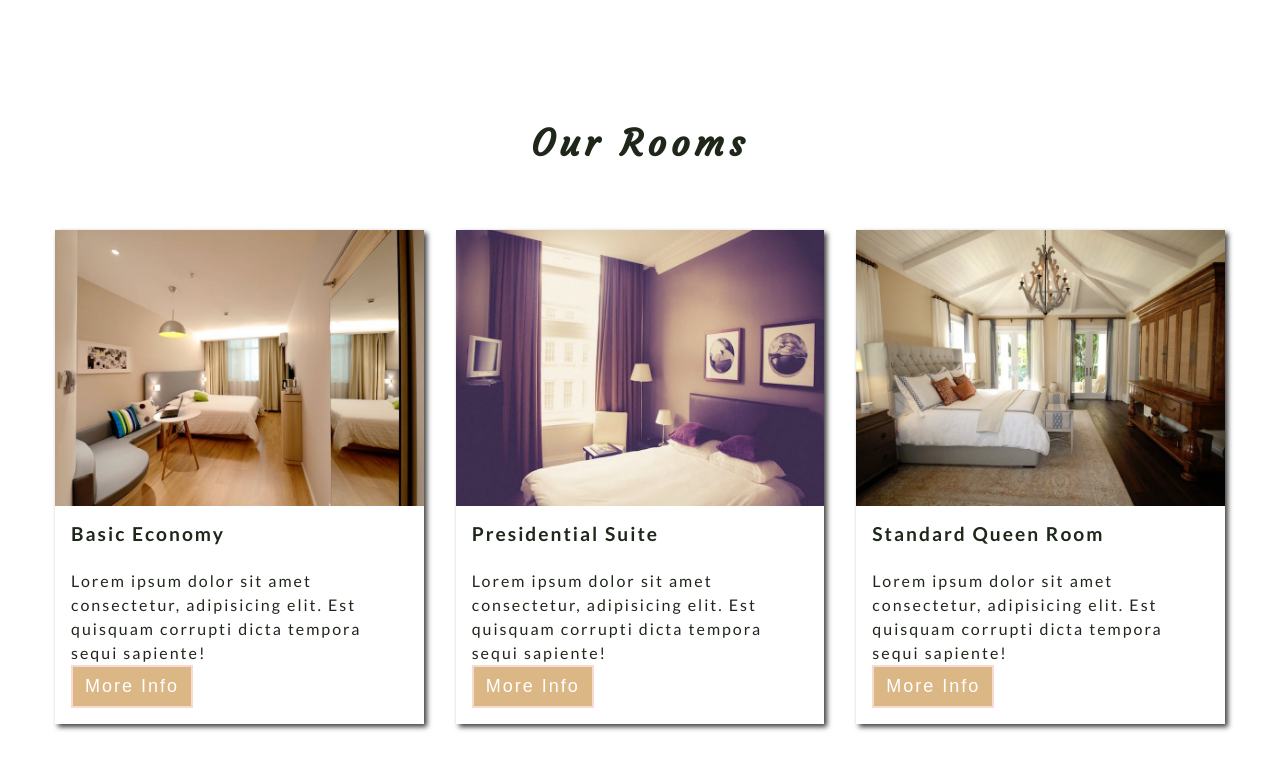
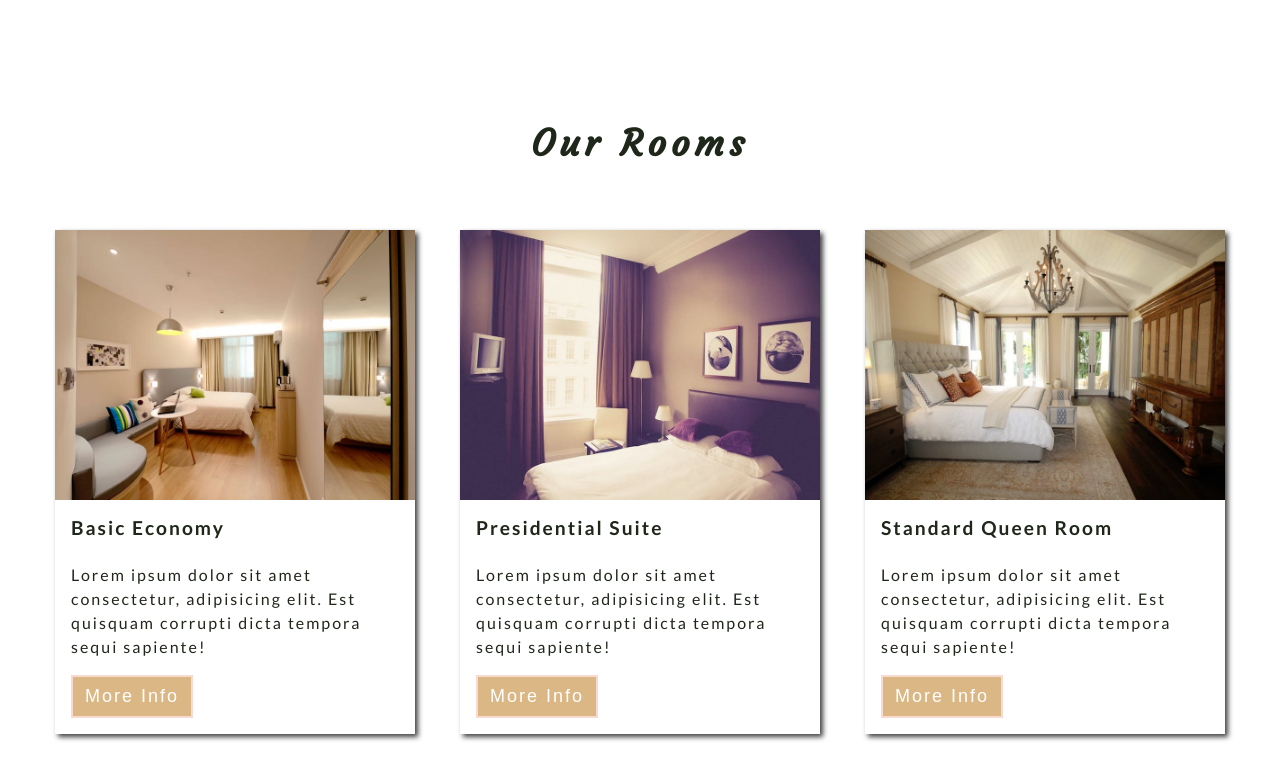
Before and after one commit to Ashley-King/beachwalk, a React (Create React App) app: page / in a window 1280 px wide. Shown: the part 1250-2030 px from the top of the page. Built offline with nearby package versions, Linux system fonts and the light colour scheme.

Commit message:
tweaked about css and changed grid set up in rooms

```diff
--- a/src/components/home/About.js
+++ b/src/components/home/About.js
@@ -58,7 +58,7 @@ const AboutCenter = styled.div`
   }
   width: 90vw;
   margin: 0 auto;
-  ${media.desktop`
+  ${media.large`
   .about-img,
   .about-info {
     padding: ${setRem(0)};
@@ -78,7 +78,6 @@ const AboutCenter = styled.div`
      }
    }
   `}
-
 `;
 
 export default About;
--- a/src/components/home/Room.js
+++ b/src/components/home/Room.js
@@ -72,11 +72,13 @@ export default styled(Room)`
   }
   .room-info {
     padding: ${setRem()};
+
     h4 {
       text-transform: capitalize;
       ${setLetterSpacing()};
     }
     p {
+      margin-bottom: ${setRem()};
       ${setLetterSpacing()};
     }
   }
--- a/src/components/home/Rooms.js
+++ b/src/components/home/Rooms.js
@@ -15,14 +15,9 @@ export default class Rooms extends Component {
       <Section color={setColor.lightGrey}>
         <Title title="our rooms" center />
         <RoomsCenter>
-         {
-          this.state.rooms.map((room) => {
-           return(
-            <Room key={room.id}
-                  room={room}/>
-           )
-          })
-         }
+          {this.state.rooms.map(room => {
+            return <Room key={room.id} room={room} />;
+          })}
         </RoomsCenter>
       </Section>
     );
@@ -31,17 +26,21 @@ export default class Rooms extends Component {
 const RoomsCenter = styled.div`
   width: 90vw;
   margin: 0 auto;
-  ${media.tablet`
+  ${media.large`
+   width: 100vw;
+   max-width: 1170px;
+  `};
+   display: grid;
+   grid-template-columns: repeat(auto-fit, minmax(360px, 1fr));
+   grid-column-gap: ${setRem(45)};
+
+  /* ${media.tablet`
    display: grid;
    grid-template-columns: 1fr 1fr;
    grid-column-gap: ${setRem(32)};
   `};
-  ${media.desktop`
-   width: 100vw;
-   max-width: 1170px;
-  `};
   ${media.large`
   grid-template-columns: repeat(3, 1fr);
 
-  `}
+  `} */
 `;
```
